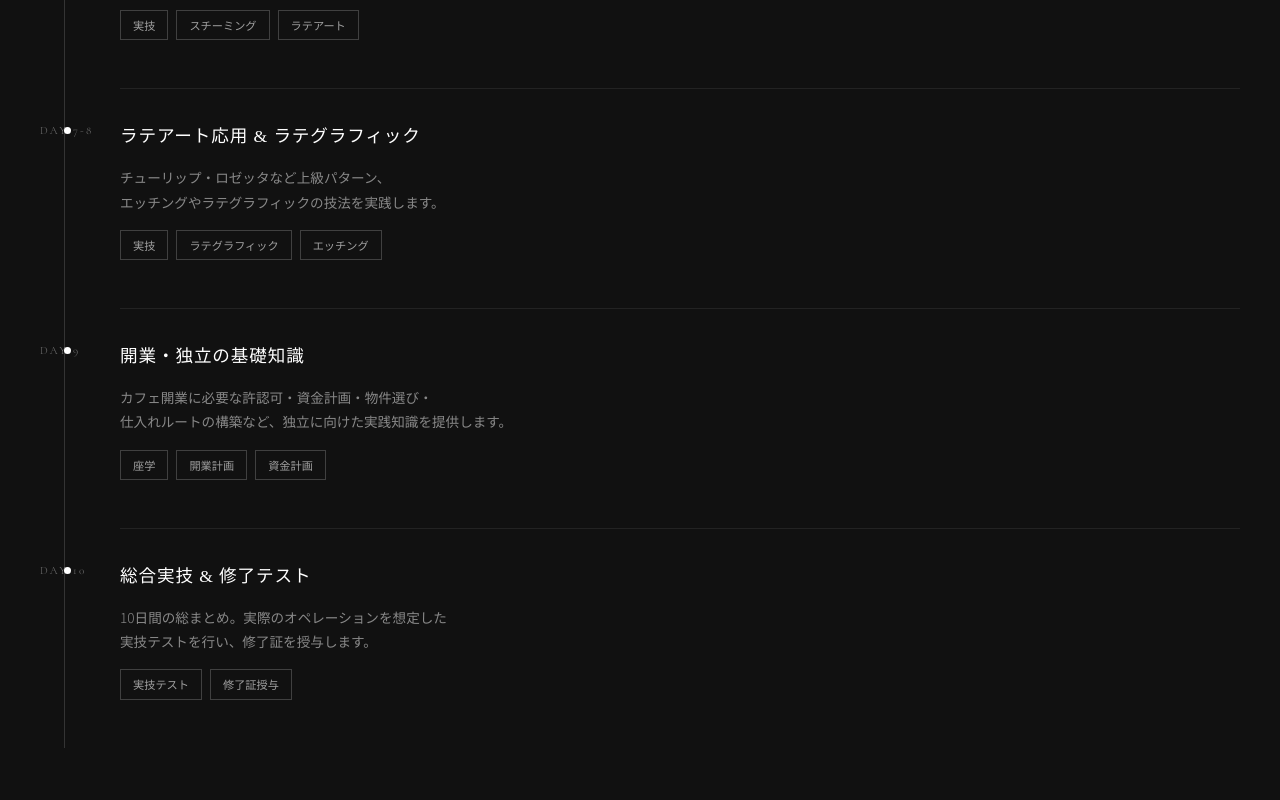
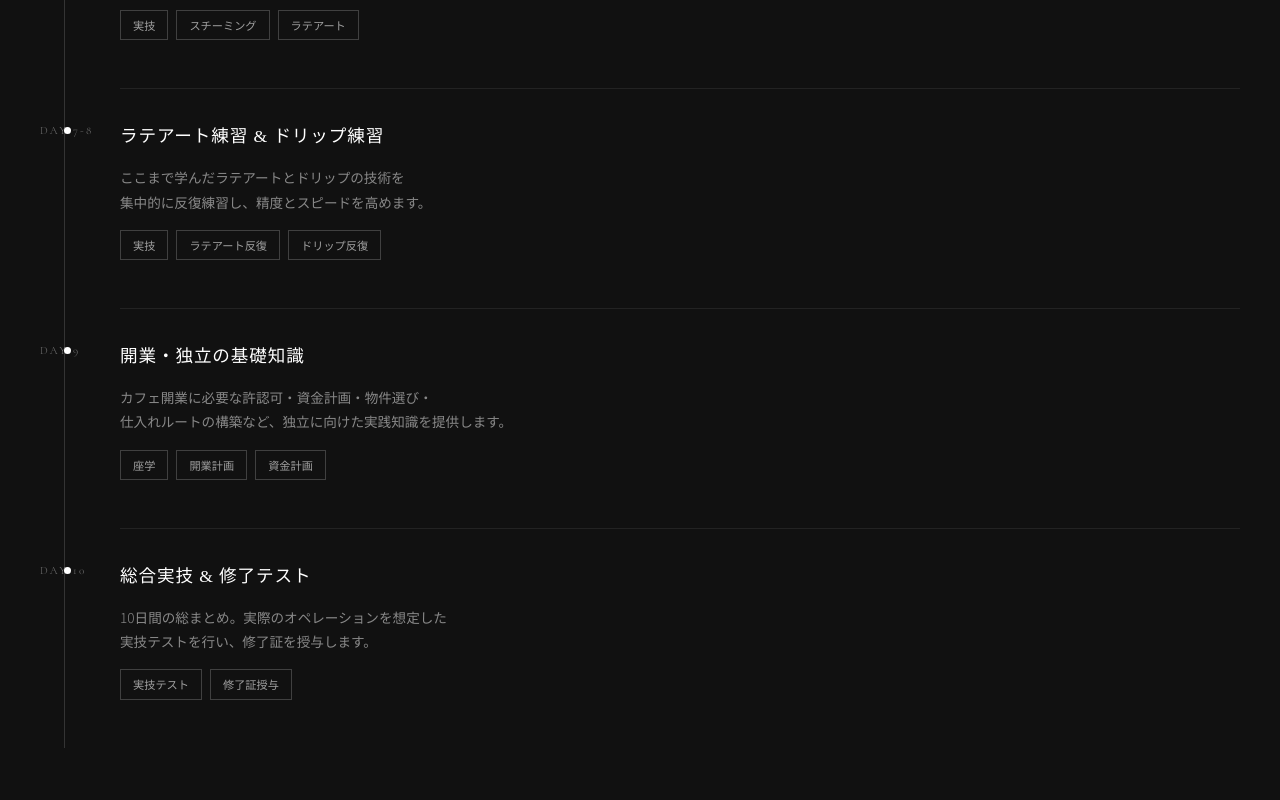
Before and after one commit to mayutoyoda0920-ai/ig-tools-8k3x7m, a plain HTML site: page coffee-school-proposal.html in a window 1280 px wide. Shown: the part 7560-8360 px from the top of the page. Drawn offline with nearby package versions, Linux system fonts and the light colour scheme.

Commit message:
update curriculum, add Kamakura store photo
Co-Authored-By: Claude Opus 4.6 (1M context) <noreply@anthropic.com>

```diff
--- a/coffee-school-proposal.html
+++ b/coffee-school-proposal.html
@@ -1954,15 +1954,15 @@ section {
       <!-- Day 7-8 -->
       <div class="curriculum-day reveal">
         <span class="day-number">Day 7-8</span>
-        <h3 class="day-title">ラテアート応用 & ラテグラフィック</h3>
+        <h3 class="day-title">ラテアート練習 & ドリップ練習</h3>
         <p class="day-desc">
-          チューリップ・ロゼッタなど上級パターン、<br>
-          エッチングやラテグラフィックの技法を実践します。
+          ここまで学んだラテアートとドリップの技術を<br>
+          集中的に反復練習し、精度とスピードを高めます。
         </p>
         <div class="day-tags">
           <span class="day-tag">実技</span>
-          <span class="day-tag">ラテグラフィック</span>
-          <span class="day-tag">エッチング</span>
+          <span class="day-tag">ラテアート反復</span>
+          <span class="day-tag">ドリップ反復</span>
         </div>
       </div>
       <!-- Day 9 -->
@@ -2042,8 +2042,8 @@ section {
       </p>
     </div>
     <div class="location-card reveal reveal-delay-2">
-      <div class="location-photo">[ 店舗写真 2 ]</div>
-      <p class="location-name">Ignis 店舗 B</p>
+      <div class="location-photo" style="background:none; min-height:0;"><img src="ignis-kamakura.jpg" alt="Ignis Kamakura" style="width:100%; height:240px; object-fit:cover; display:block;"></div>
+      <p class="location-name">Ignis Kamakura</p>
       <p class="location-sub">Secondary Venue</p>
       <p class="location-detail">
         繁忙期のサブ会場として活用<br>
@@ -2366,7 +2366,7 @@ section {
             </div>
             <div class="mock-day">
               <p class="mock-day-num">Day 7-8</p>
-              <p class="mock-day-title">ラテグラフィック</p>
+              <p class="mock-day-title">実技練習</p>
             </div>
             <div class="mock-day">
               <p class="mock-day-num">Day 9-10</p>
```
Also changed, not shown: ignis-kamakura.jpg (added).
